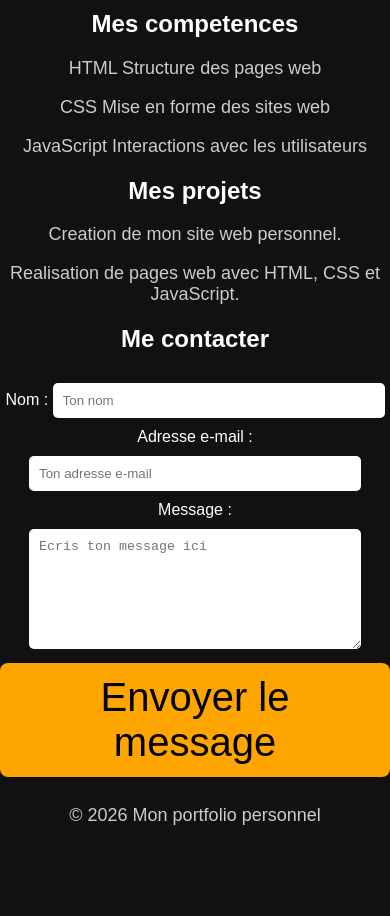
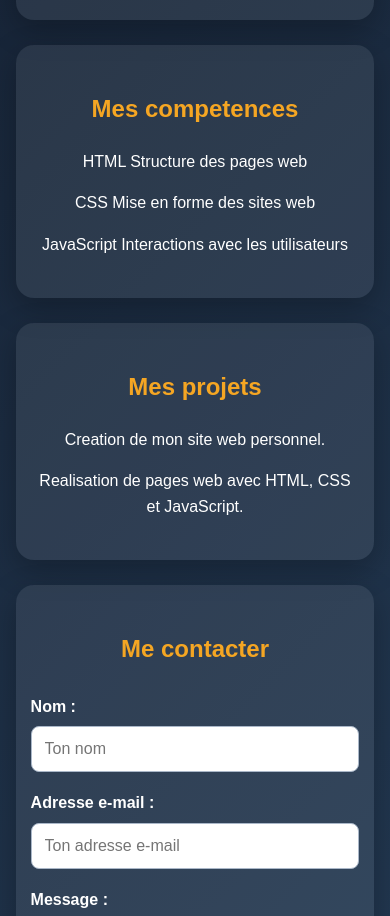
Before and after one commit to vivianezale/mon-site, a plain HTML site: page index.html in a window 390 px wide. Shown: the part 1020-1936 px from the top of the page. Before the commit the page ends 1864 px from the top, so only its background shows below. Drawn offline with Linux system fonts and the light colour scheme.

Commit message:
Update style.css

```diff
--- a/style.css
+++ b/style.css
@@ -1,91 +1,173 @@
-css
-
-.container {
-    background-color: #222;
-    padding: 30px;
-    margin: 50px auto;
-    width: 50%;
-    border-radius: 15px;
-    box-shadow: 0 0 20px;
-    rgba(0,0,0,0.5);
-
-}
-body{
-    background-color: #111;
-    color: white;
-    text-align: center;
-    font-family: Arial, sans-serif;
-    margin: 0;
-
-
-}
-h1 {
-    color:orange;
-
-}
-button {
-    padding: 12px 25px;
-    background-color: orange;
-    border: none;
-    cursor: pointer;
-    font-size: 40px;
-    border-radius: 8px;
-    margin-bottom: 10px;
-    transition: 0.35;
-
-
-}
-p {
-    font-size: 18px;
-    color: #CCC;
+/* Style général du site */
+* {
+    box-sizing: border-box;
 }
 
-button: hover {
-    background-color: darkorange;
-transform: scale(1.1);
+body {
+    margin: 0;
+    font-family: Arial, sans-serif;
+    background: linear-gradient(135deg, #101827, #243b55);
+    color: white;
+    line-height: 1.6;
 }
+
+/* Menu de navigation */
+nav {
+    background-color: rgba(0, 0, 0, 0.3);
+    padding: 18px;
+    text-align: center;
+}
+
+nav a {
+    color: white;
+    margin: 0 15px;
+    text-decoration: none;
+    font-weight: bold;
+    display: inline-block;
+}
+
+nav a:hover {
+    color: #f5a623;
+}
+
+/* Contenu principal */
+.container {
+    background-color: rgba(255, 255, 255, 0.08);
+    padding: 40px 25px;
+    margin: 60px auto;
+    width: 85%;
+    max-width: 850px;
+    text-align: center;
+    border-radius: 18px;
+    box-shadow: 0 10px 30px rgba(0, 0, 0, 0.25);
+}
+
+/* Grand titre */
+h1 {
+    font-size: 38px;
+    margin-bottom: 10px;
+}
+
+/* Sous-titres */
+h2 {
+    color: #f5a623;
+}
+
+/* Photo */
 img {
-    width: 300px;
-border-radius: 10px;
-margin-top: 20px;
+    width: 160px;
+    height: 160px;
+    object-fit: cover;
+    border-radius: 50%;
+    border: 4px solid white;
+    margin: 20px 0;
+}
 
+/* Bouton de contact */
+button {
+    background-color: #f5a623;
+    color: #172033;
+    border: none;
+    padding: 13px 25px;
+    border-radius: 8px;
+    font-size: 16px;
+    font-weight: bold;
+    cursor: pointer;
+    transition: 0.3s;
 }
-input, textarea {
-    width: 80%;
-    padding: 10px;
-    margin: 10px 0;
-    border-radius: 5px;
-    border: none;
 
-}
-textarea{
-    height: 100px;
+button:hover {
+    background-color: white;
+    transform: translateY(-2px);
+    }
 
-}
-form button:hover {
-    background-color: orange;
-    padding: 10px 20px;
-    border: none;
-    border-radius: 5px;
-    cursor: pointer;
+/* Adaptation aux telephones */
+@media (max-width: 600px) {
+    .container {
+        width: 92%;
+        margin: 25px auto;
+        padding: 25px 15px;
+    }
 
-}
-form button:hover {
-    background-color: darkorange;
+    h1 {
+        font-size: 28px;
+    }
 
-}
-@media (max-width: 60px) {
-    .container {
-        width: 90p%;
-        margin: 20px auto;
-
-    }
-    img {
-        width: 100%;
-
-    }
     nav a {
-        display: block;
-        margin: 10px;
+        margin: 5px 8px;
     }
 }
+/* Formulaire de contact */
+form {
+    max-width: 550px;
+    margin: 25px auto 0;
+    text-align: left;
+}
+
+form label {
+    display: block;
+    margin: 18px 0 7px;
+    font-weight: bold;
+    color: #ffffff;
+}
+
+form input,
+form textarea {
+    display: block;
+    width: 100%;
+    padding: 13px;
+    border: 1px solid #aab7c8;
+    border-radius: 8px;
+    background-color: #ffffff;
+    color: #172033;
+    font-family: Arial, sans-serif;
+    font-size: 16px;
+    outline: none;
+}
+
+form input:focus,
+form textarea:focus {
+    border-color: #f5a623;
+    box-shadow: 0 0 0 3px rgba(245, 166, 35, 0.2);
+}
+
+form textarea {
+    min-height: 140px;
+    resize: vertical;
+}
+
+form button {
+    display: block;
+    margin: 22px auto 0;
+}
+
+/* Pied de page */
+footer {
+    margin-top: 50px;
+     padding: 22px 15px;
+    text-align: center;
+    background-color: #0b1220;
+    color: #dbe4f0;
+    border-top: 2px solid #f5a623;
+}
+
+footer p {
+    margin: 0;
+    font-size: 14px;
+}
+
+/* Adaptation du formulaire aux petits ecrans */
+@media (max-width: 600px) {
+    form {
+        width: 100%;
+    }
+
+    form input,
+    form textarea {
+        font-size: 16px;
+    }
+
+    form button {
+        width: 100%;
+    }
+}
```
